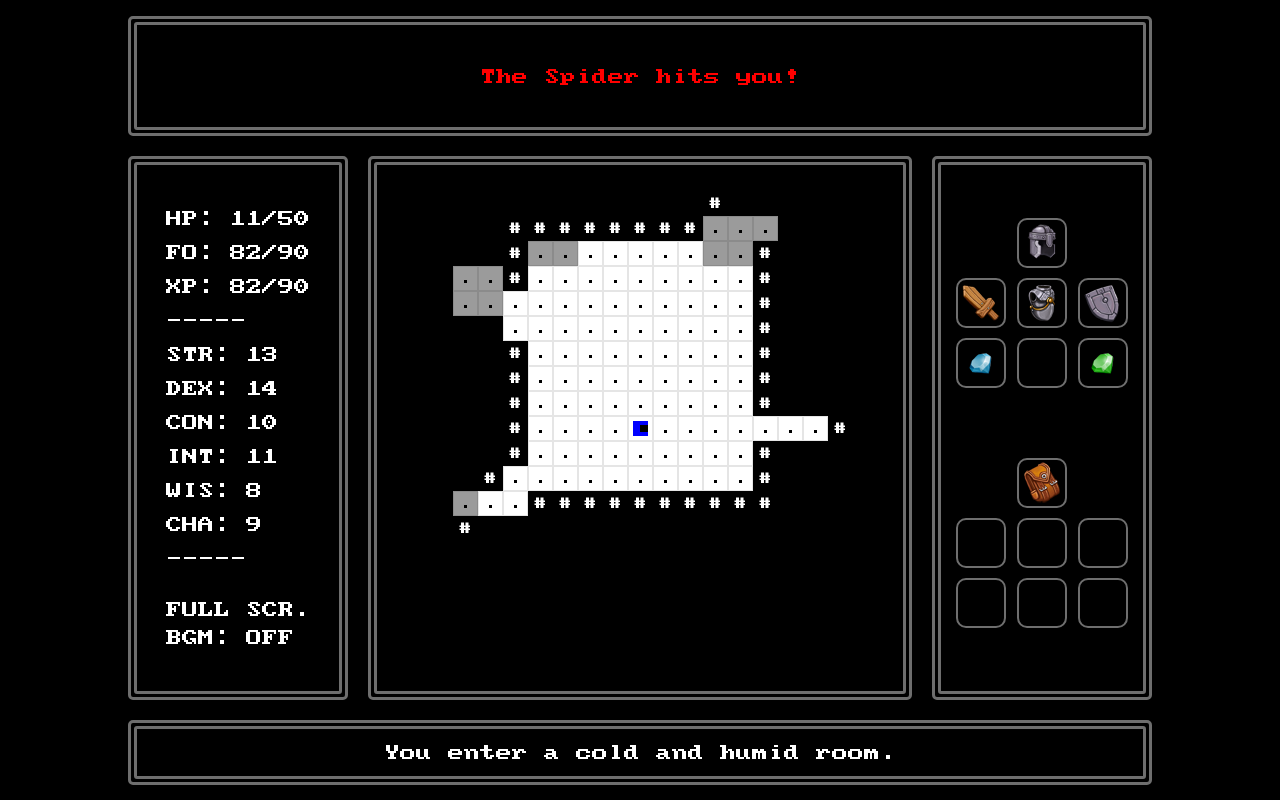
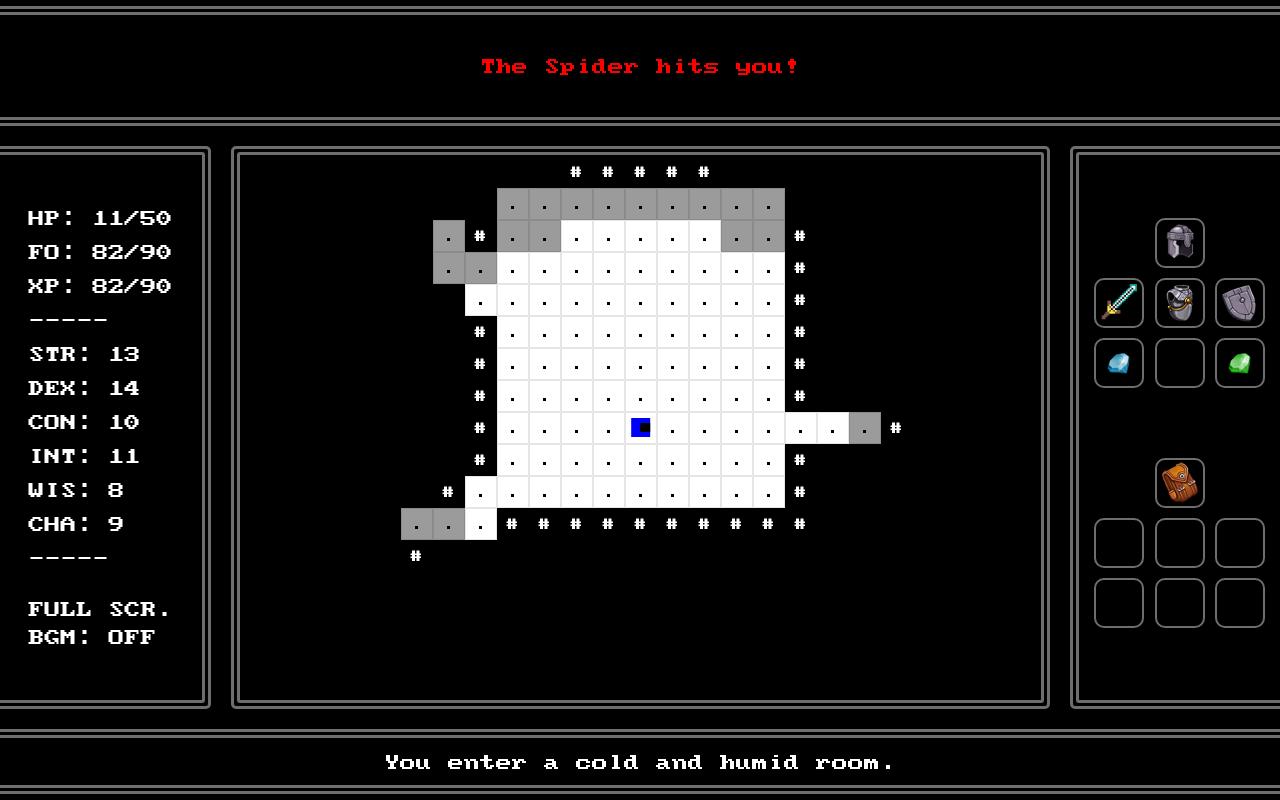
Before and after one commit to TimAstier/react-roguelike, a React (Create React App) app: page / in a window 1280 px wide. Built offline with nearby package versions, Linux system fonts and the light colour scheme; no server answers.

Commit message:
Allow viewport having different width

```diff
--- a/src/components/Inventory.tsx
+++ b/src/components/Inventory.tsx
@@ -7,7 +7,8 @@ import gemBlue from '../assets/images/ravenmore64/gemBlue.png';
 import gemGreen from '../assets/images/ravenmore64/gemGreen.png';
 import helmet from '../assets/images/ravenmore64/helmet.png';
 import shieldSmall from '../assets/images/ravenmore64/shieldSmall.png';
-import swordWood from '../assets/images/ravenmore64/swordWood.png';
+// import swordWood from '../assets/images/ravenmore64/swordWood.png';
+import sword from '../assets/images/sword.png';
 // import { Sprite } from './Sprite';
 import { DoubleBorders } from './DoubleBorders';
 
@@ -56,7 +57,7 @@ export const Inventory: React.FC = () => {
           </Slot>{' '}
           <PlaceholderSlot />
           <Slot>
-            <img src={swordWood} />
+            <img style={{ height: '80%', width: '80%' }} src={sword} />
           </Slot>{' '}
           <Slot>
             <img src={armor} />
--- a/src/components/Map.tsx
+++ b/src/components/Map.tsx
@@ -6,7 +6,8 @@ import {
   CELL_WIDTH_IN_PIXELS,
   GRID_HEIGHT,
   GRID_WIDTH,
-  NUMBER_OF_CELLS_IN_VIEWPORT,
+  NUMBER_OF_CELLS_IN_VIEWPORT_X,
+  NUMBER_OF_CELLS_IN_VIEWPORT_Y,
 } from '../constants/config';
 import { CellData } from '../typings/cell';
 import { MoveDirection } from '../typings/moveDirection';
@@ -82,9 +83,9 @@ const Map: React.FC<Props> = ({
 
   // Note: Should this logic be part of the Viewport?
   const mapLeftPosition =
-    (-playerPosition[0] + Math.floor(NUMBER_OF_CELLS_IN_VIEWPORT / 2)) * cellWidth;
+    (-playerPosition[0] + Math.floor(NUMBER_OF_CELLS_IN_VIEWPORT_X / 2)) * cellWidth;
   const mapUpPosition =
-    (-playerPosition[1] + Math.floor(NUMBER_OF_CELLS_IN_VIEWPORT / 2)) * cellWidth;
+    (-playerPosition[1] + Math.floor(NUMBER_OF_CELLS_IN_VIEWPORT_Y / 2)) * cellWidth;
 
   return (
     <Wrapper
--- a/src/components/Viewport.tsx
+++ b/src/components/Viewport.tsx
@@ -1,12 +1,12 @@
 import React from 'react';
 import styled from 'styled-components';
 
-import { VIEWPORT_WIDTH_IN_PIXELS } from '../constants/config';
+import { VIEWPORT_HEIGHT_IN_PIXELS, VIEWPORT_WIDTH_IN_PIXELS } from '../constants/config';
 
 const Wrapper = styled.div`
   overflow: hidden;
   width: ${() => `${VIEWPORT_WIDTH_IN_PIXELS}px`};
-  height: ${() => `${VIEWPORT_WIDTH_IN_PIXELS}px`};
+  height: ${() => `${VIEWPORT_HEIGHT_IN_PIXELS}px`};
   background-color: black;
 `;
 
--- a/src/constants/config.ts
+++ b/src/constants/config.ts
@@ -2,14 +2,16 @@ export const ANIMATION_SPEED = 250; // ms
 export const ANIMATION_STEPS = 64;
 export const PAUSE_TIME_BETWEEN_MOVES = 100; // ms
 
-export const CELL_WIDTH_IN_PIXELS = 25;
-export const NUMBER_OF_CELLS_IN_VIEWPORT = 21; // Has to be odd to center the player
-export const VIEWPORT_WIDTH_IN_PIXELS = NUMBER_OF_CELLS_IN_VIEWPORT * CELL_WIDTH_IN_PIXELS + 1;
+export const CELL_WIDTH_IN_PIXELS = 32;
+export const NUMBER_OF_CELLS_IN_VIEWPORT_X = 25; // Has to be odd to center the player
+export const NUMBER_OF_CELLS_IN_VIEWPORT_Y = 17; // Has to be odd to center the player
+export const VIEWPORT_WIDTH_IN_PIXELS = NUMBER_OF_CELLS_IN_VIEWPORT_X * CELL_WIDTH_IN_PIXELS + 1;
+export const VIEWPORT_HEIGHT_IN_PIXELS = NUMBER_OF_CELLS_IN_VIEWPORT_Y * CELL_WIDTH_IN_PIXELS + 1;
 
 export const GRID_WIDTH = 80; // number of cells
 export const GRID_HEIGHT = 48; // number of cells
 
 // Circles on grid look nicer with N.5 radius.
 // See: https://www.redblobgames.com/grids/circle-drawing/#aesthetics
-export const MAX_CLEAR_VISIBILITY = 7.5;
-export const MAX_VISIBILITY = 9.5;
+export const MAX_CLEAR_VISIBILITY = 6.5;
+export const MAX_VISIBILITY = 8.5;
```
